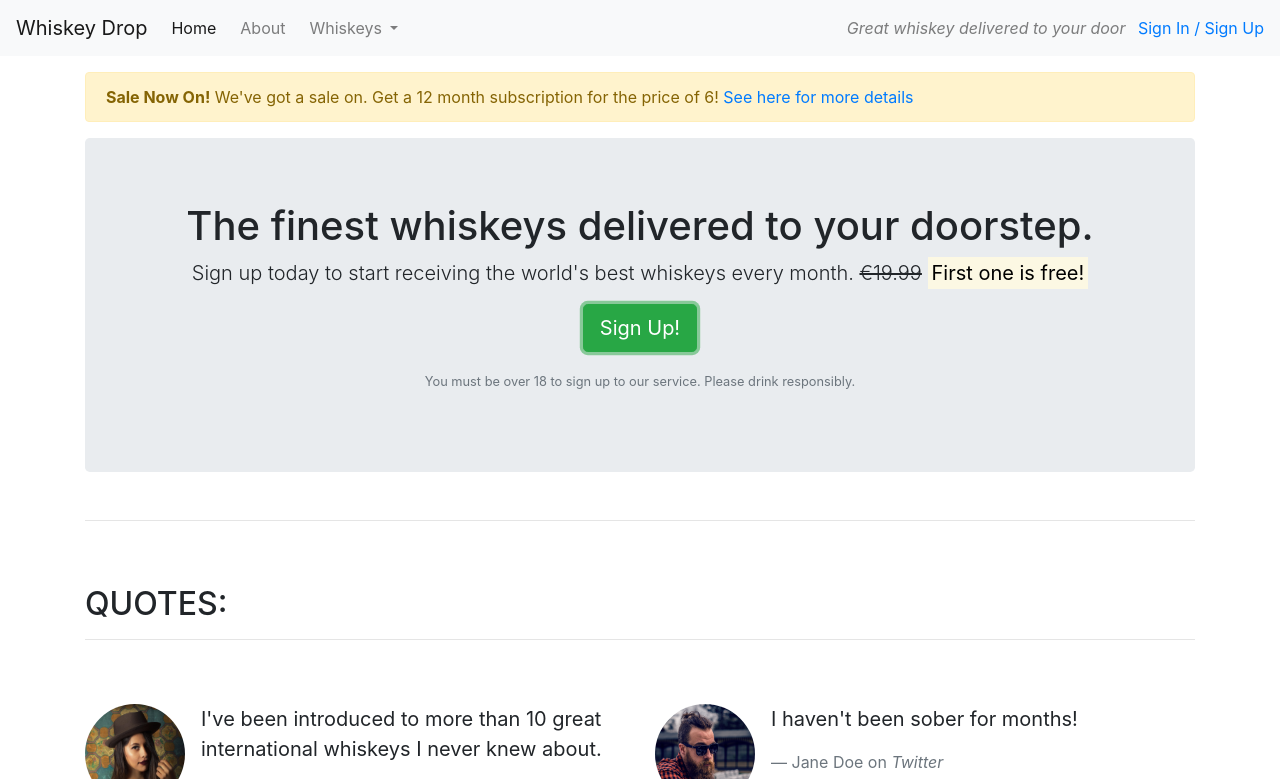
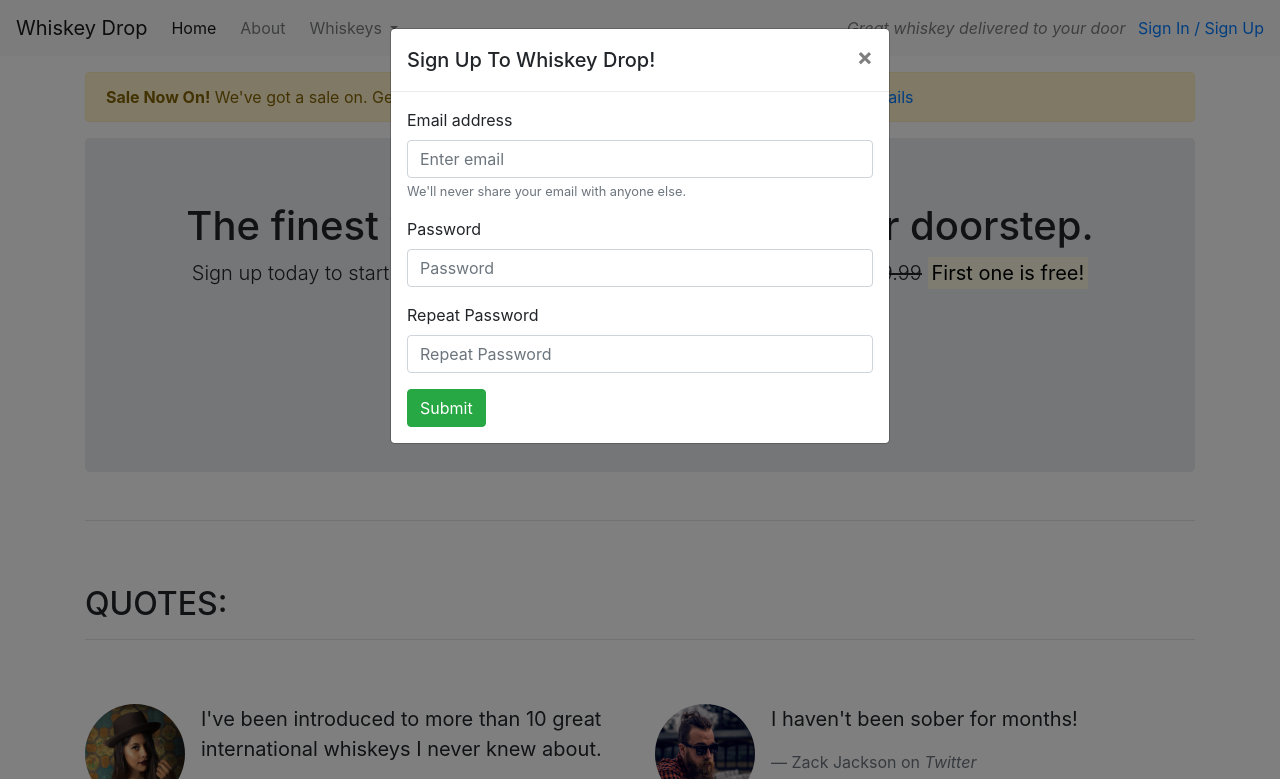
Before and after one commit to MasD91/Whiskey-Drop, a plain HTML site: page index.html in a window 1280 px wide. Both pictures are taken after a click on the button "Sign Up!". Shown: the top 779 px of the page. Drawn offline with nearby package versions, Linux system fonts and the light colour scheme.

Commit message:
added model/form to sign up button

```diff
--- a/index.html
+++ b/index.html
@@ -7,7 +7,6 @@
     <title>Whiskey Drop | Taste a new whiskey every month</title>
     <link rel="stylesheet" href="https://maxcdn.bootstrapcdn.com/bootstrap/4.1.3/css/bootstrap.min.css">
     <link rel="stylesheet" href="https://use.fontawesome.com/releases/v5.6.1/css/all.css" integrity="sha384-gfdkjb5BdAXd+lj+gudLWI+BXq4IuLW5IT+brZEZsLFm++aCMlF1V92rMkPaX4PP" crossorigin="anonymous">
-    <script src="https://cdn.jsdelivr.net/npm/bootstrap@4.1.3/dist/js/bootstrap.min.js" integrity="sha384-ChfqqxuZUCnJSK3+MXmPNIyE6ZbWh2IMqE241rYiqJxyMiZ6OW/JmZQ5stwEULTy" crossorigin="anonymous"></script>
 </head>
 
 <body>
@@ -61,7 +60,7 @@
                         <s class="d-none d-sm-inline">€19.99</s>
                         <span class="d-inline d-sm-none"><br></span>
                         <strong><mark>First one is free!</mark></strong></p>
-                    <p><button class="btn btn-lg btn-success">Sign Up!</button></p>
+                    <p><button class="btn btn-lg btn-success" data-toggle="modal" data-target="#signUpModal">Sign Up!</button></p>
                     <p class="text-muted"><small>You must be over 18 to sign up to our service. Please drink responsibly.</small></p>
                 </section>
             </div>
@@ -85,7 +84,7 @@
                         <div class="media-body">
                             <blockquote class="blockquote">
                                 <p>I've been introduced to more than 10 great international whiskeys I never knew about.</p>
-                                <footer class="blockquote-footer">Jane Doe on <cite title="Twitter">Twitter</cite></footer>
+                                <footer class="blockquote-footer">Eli Spencer-Gill on <cite title="Twitter">Twitter</cite></footer>
                             </blockquote>
                         </div>
                     </div>
@@ -98,7 +97,7 @@
                         <div class="media-body">
                             <blockquote class="blockquote">
                                 <p>I haven't been sober for months!</p>
-                                <footer class="blockquote-footer">Jane Doe on <cite title="Twitter">Twitter</cite></footer>
+                                <footer class="blockquote-footer">Zack Jackson on <cite title="Twitter">Twitter</cite></footer>
                             </blockquote>
                         </div>
                     </div>
@@ -142,6 +141,37 @@
         <!-- /.features -->
     </article>
 
+    <div class="modal" tabindex="-1" role="dialog" id="signUpModal">
+        <div class="modal-dialog" role="document">
+            <div class="modal-content">
+                <div class="modal-header">
+                    <h5 class="modal-title">Sign Up To Whiskey Drop!</h5>
+                    <button type="button" class="close" data-dismiss="modal" aria-label="Close">
+          <span aria-hidden="true">&times;</span>
+        </button>
+                </div>
+                <div class="modal-body">
+                    <form>
+                        <div class="form-group">
+                            <label for="exampleInputEmail1">Email address</label>
+                            <input type="email" class="form-control" id="exampleInputEmail1" aria-describedby="emailHelp" placeholder="Enter email">
+                            <small id="emailHelp" class="form-text text-muted">We'll never share your email with anyone else.</small>
+                        </div>
+                        <div class="form-group">
+                            <label for="password">Password</label>
+                            <input type="password" class="form-control" id="password" placeholder="Password">
+                        </div>
+                        <div class="form-group">
+                            <label for="repeatPassword">Repeat Password</label>
+                            <input type="password" class="form-control" id="repeatPassword" placeholder="Repeat Password">
+                        </div>
+                        <button type="submit" class="btn btn-success">Submit</button>
+                    </form>
+                </div>
+            </div>
+        </div>
+    </div>
+
     <script src="https://code.jquery.com/jquery-3.3.1.slim.min.js" integrity="sha384-q8i/X+965DzO0rT7abK41JStQIAqVgRVzpbzo5smXKp4YfRvH+8abtTE1Pi6jizo" crossorigin="anonymous"></script>
     <script src="https://cdnjs.cloudflare.com/ajax/libs/popper.js/1.14.3/umd/popper.min.js" integrity="sha384-ZMP7rVo3mIykV+2+9J3UJ46jBk0WLaUAdn689aCwoqbBJiSnjAK/l8WvCWPIPm49" crossorigin="anonymous"></script>
     <script src="https://stackpath.bootstrapcdn.com/bootstrap/4.1.3/js/bootstrap.min.js" integrity="sha384-ChfqqxuZUCnJSK3+MXmPNIyE6ZbWh2IMqE241rYiqJxyMiZ6OW/JmZQ5stwEULTy" crossorigin="anonymous"></script>
```
